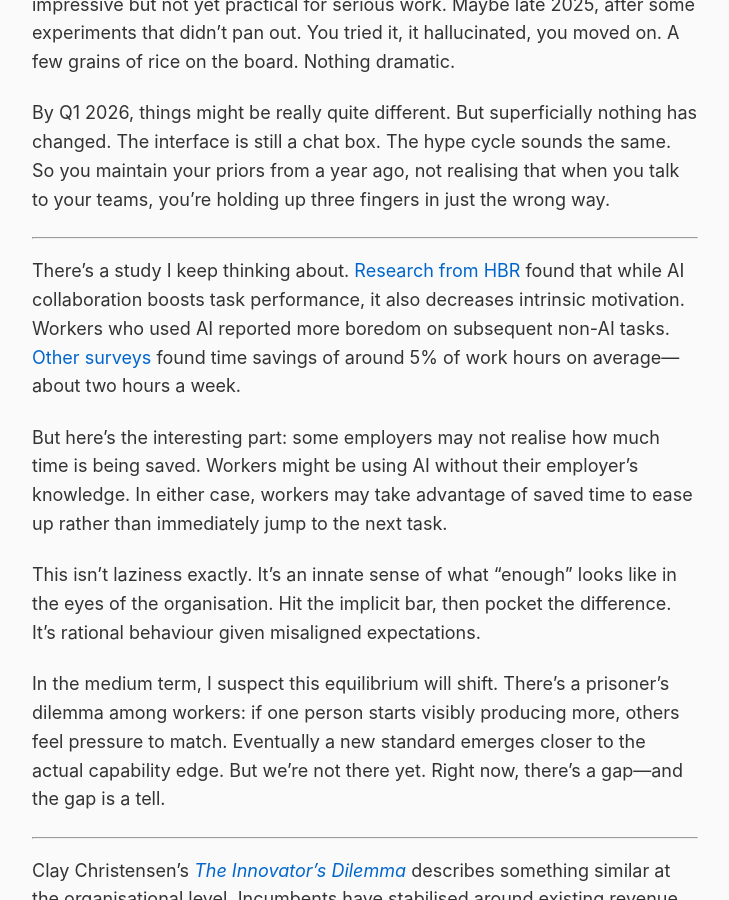
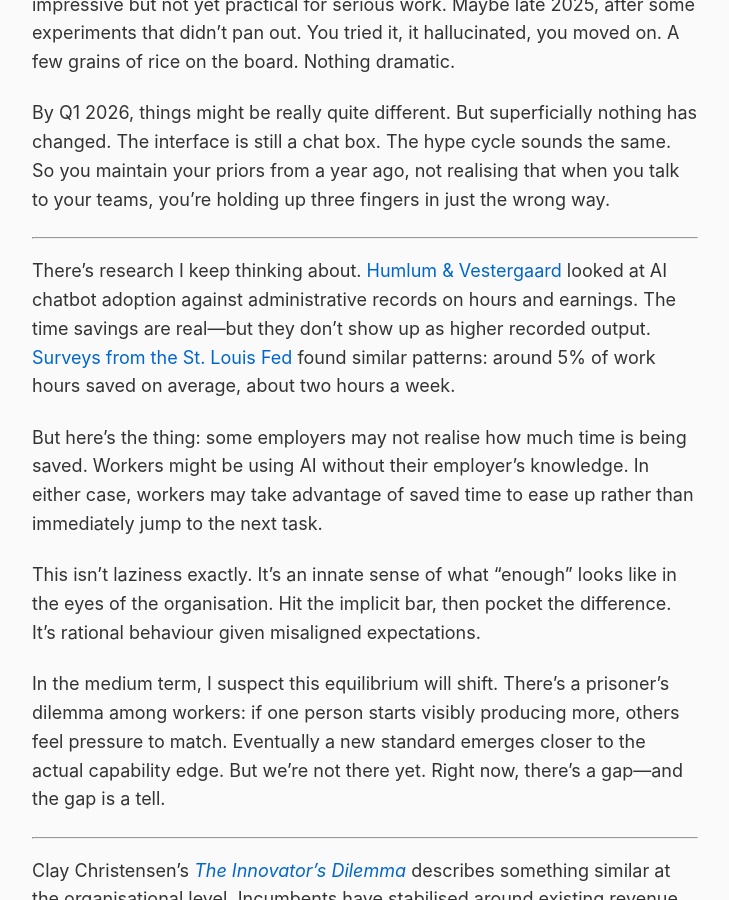
Before and after one commit to rob137/rob137.github.io, a Jekyll site: the page built from _posts/2026-01-28-three-fingers.md, in a window 1280 px wide and 900 px high, scrolled down 2194 px. Shown: the whole window, without its empty margins (275-1004 px from the left). Built offline with Jekyll 4.4.1, drawn with Linux system fonts in a browser that asks for light colours.

Commit message:
Cite Humlum & Vestergaard for productivity pocketing claim
Co-Authored-By: Claude Opus 4.5 <noreply@anthropic.com>

```diff
--- a/_posts/2026-01-28-three-fingers.md
+++ b/_posts/2026-01-28-three-fingers.md
@@ -36,9 +36,9 @@ By Q1 2026, things might be really quite different. But superficially nothing ha
 
 ---
 
-There's a study I keep thinking about. [Research from HBR](https://hbr.org/2025/05/research-gen-ai-makes-people-more-productive-and-less-motivated) found that while AI collaboration boosts task performance, it also decreases intrinsic motivation. Workers who used AI reported more boredom on subsequent non-AI tasks. [Other surveys](https://www.stlouisfed.org/on-the-economy/2025/feb/impact-generative-ai-work-productivity) found time savings of around 5% of work hours on average—about two hours a week.
+There's research I keep thinking about. [Humlum & Vestergaard](https://www.nber.org/papers/w33777) looked at AI chatbot adoption against administrative records on hours and earnings. The time savings are real—but they don't show up as higher recorded output. [Surveys from the St. Louis Fed](https://www.stlouisfed.org/on-the-economy/2025/feb/impact-generative-ai-work-productivity) found similar patterns: around 5% of work hours saved on average, about two hours a week.
 
-But here's the interesting part: some employers may not realise how much time is being saved. Workers might be using AI without their employer's knowledge. In either case, workers may take advantage of saved time to ease up rather than immediately jump to the next task.
+But here's the thing: some employers may not realise how much time is being saved. Workers might be using AI without their employer's knowledge. In either case, workers may take advantage of saved time to ease up rather than immediately jump to the next task.
 
 This isn't laziness exactly. It's an innate sense of what "enough" looks like in the eyes of the organisation. Hit the implicit bar, then pocket the difference. It's rational behaviour given misaligned expectations.
 
```
